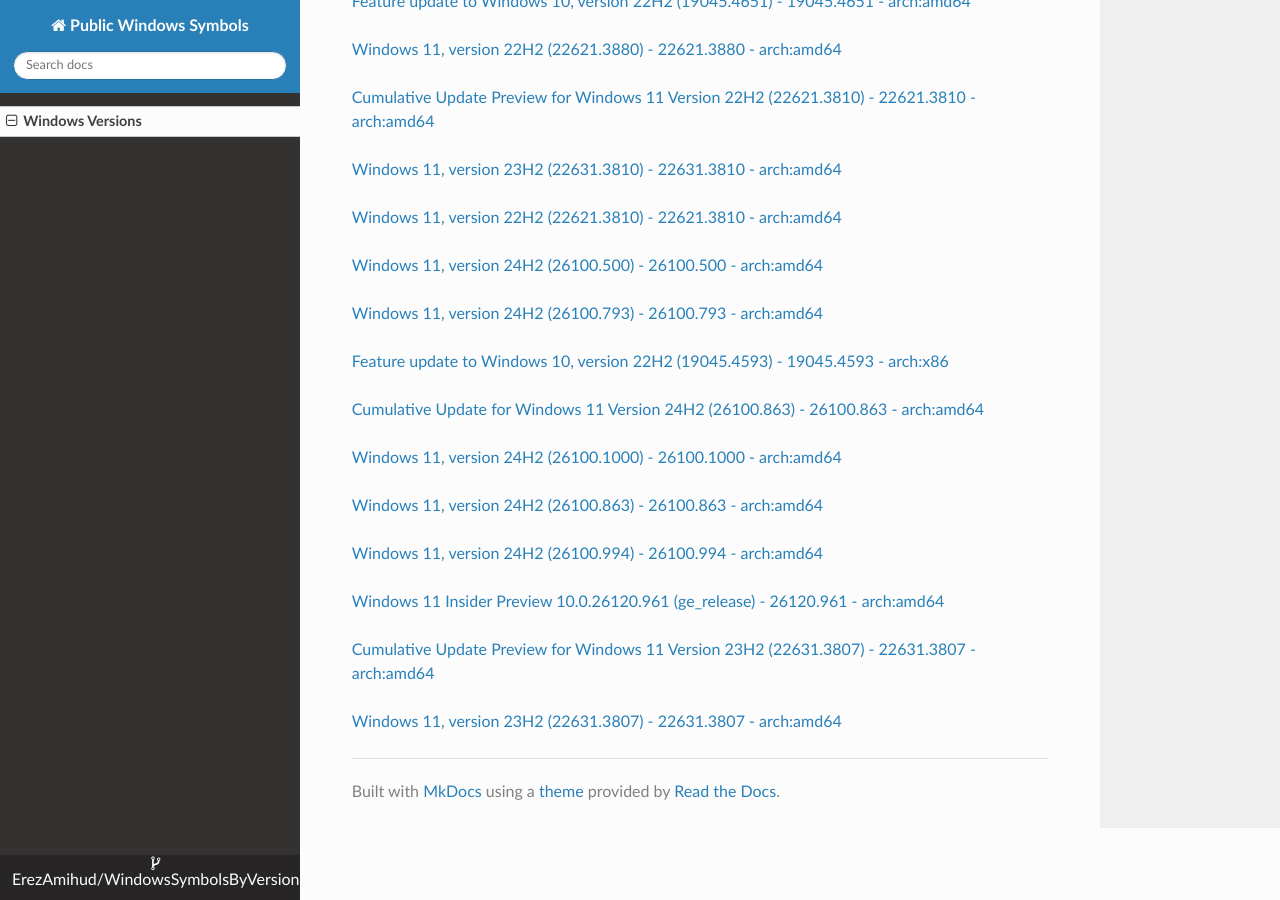
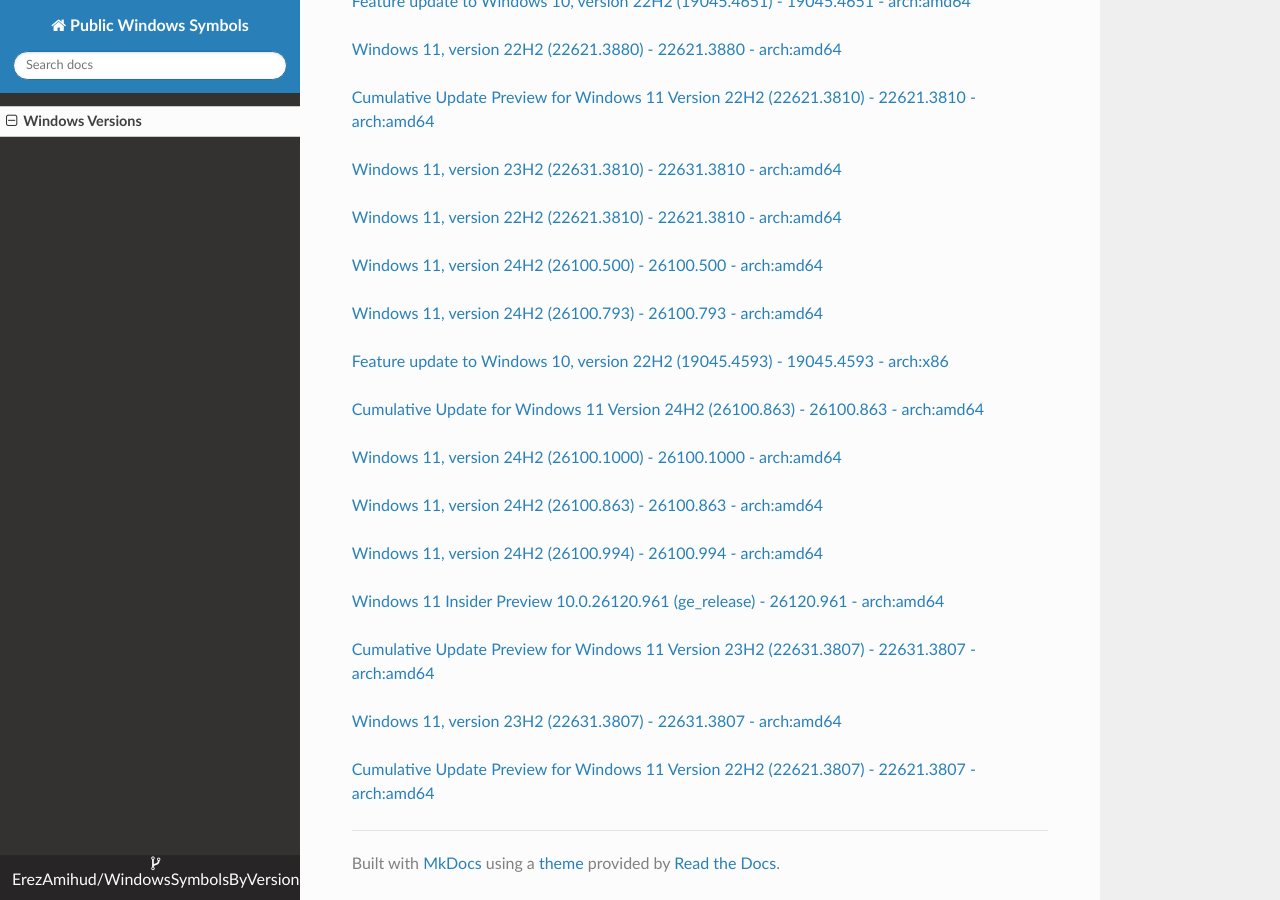
Before and after one commit to ErezAmihud/WindowsSymbolsByVersion, an MkDocs documentation site: the page built from docs/index.md, in a window 1280 px wide and 900 px high, scrolled down 11933 px. Built offline with MkDocs 1.6.1, drawn with Linux system fonts in a browser that asks for light colours; nearby versions of some CDN libraries.

Commit message:
Automated commit, add manifest for 6d2ee518-0f8c-4a46-96f7-891af7d80dc5

```diff
--- a/docs/index.md
+++ b/docs/index.md
@@ -622,3 +622,6 @@
 
 
 [Windows 11, version 23H2 (22631.3807) - 22631.3807 - arch:amd64](https://github.com/ErezAmihud/WindowsSymbolsByVersion/blob/main/manifests/dc013537-666a-4c83-b7f1-dd2995e3884e.manifest)
+
+
+[Cumulative Update Preview for Windows 11 Version 22H2 (22621.3807) - 22621.3807 - arch:amd64](https://github.com/ErezAmihud/WindowsSymbolsByVersion/blob/main/manifests/6d2ee518-0f8c-4a46-96f7-891af7d80dc5.manifest)
```
Also changed, not shown: process_builds.json (+1 -1 lines), 1 other file.
